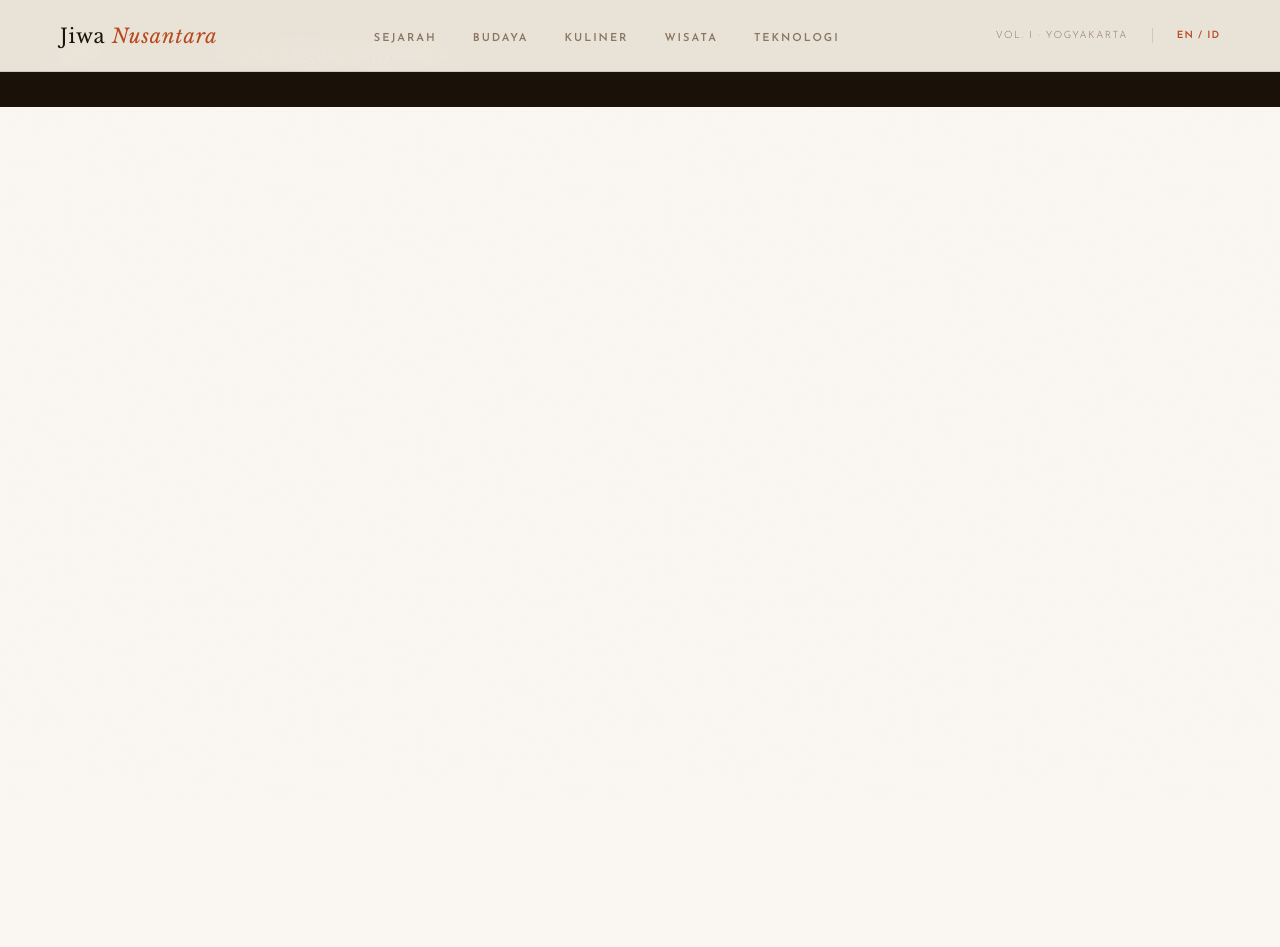
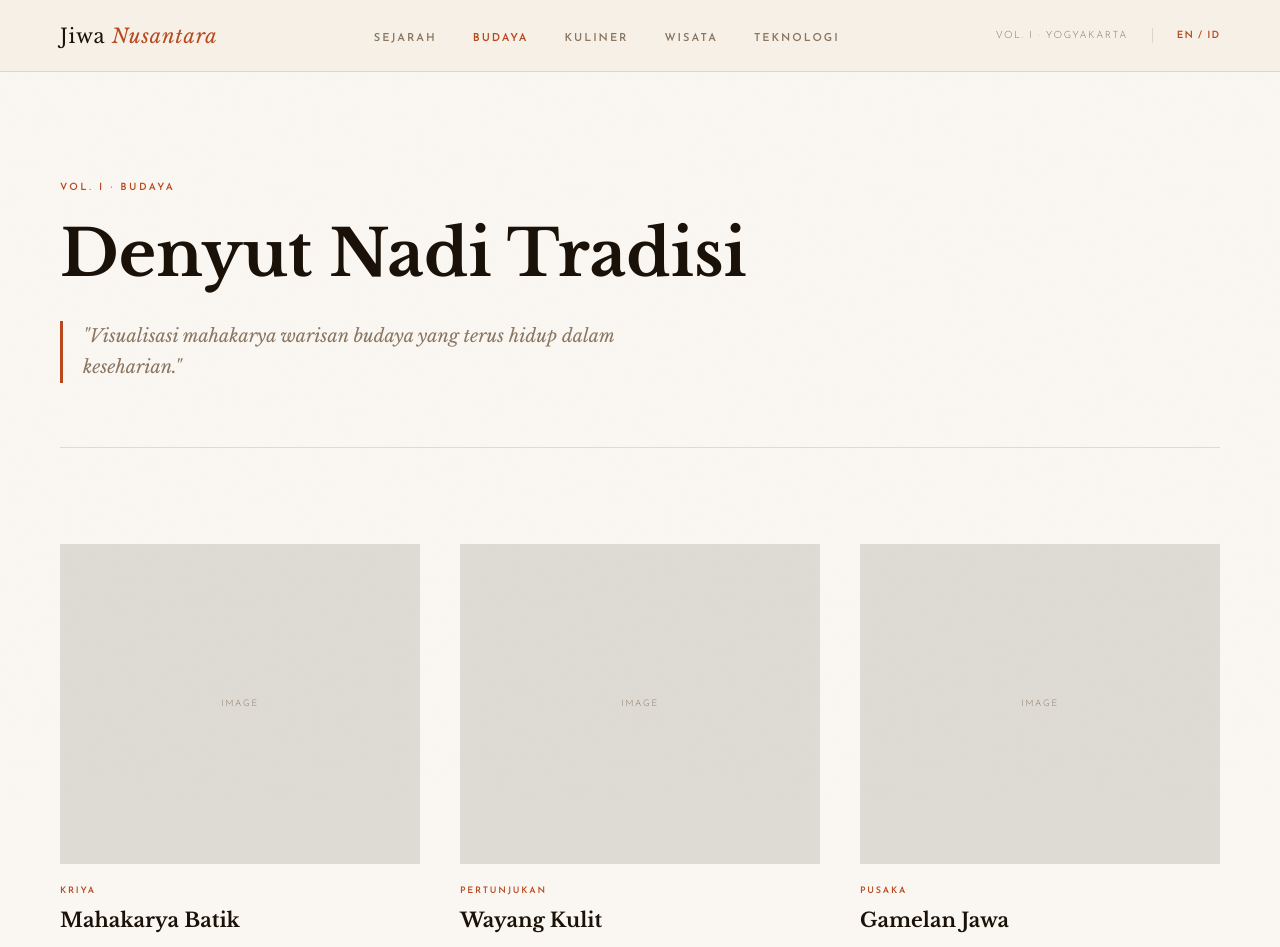
Before and after one commit to impactora/yogyakarta.id, a Nuxt app: page /budaya in a window 1280 px wide. Shown: the top 947 px of the page. Before the commit the page ends 800 px from the top, so only its background shows below. Built offline with nearby package versions, Linux system fonts and the light colour scheme.

Commit message:
feat: pages

```diff
--- a/app/components/AppNavbar.vue
+++ b/app/components/AppNavbar.vue
@@ -1,5 +1,11 @@
 <script setup lang="ts">
-const navLinks = ["Sejarah", "Budaya", "Kuliner", "Wisata", "Teknologi"];
+const navLinks = [
+  { name: "Sejarah", path: "/sejarah" },
+  { name: "Budaya", path: "/budaya" },
+  { name: "Kuliner", path: "/kuliner" },
+  { name: "Wisata", path: "/wisata" },
+  { name: "Teknologi", path: "/teknologi" },
+];
 </script>
 
 <template>
@@ -11,15 +17,19 @@ const navLinks = ["Sejarah", "Budaya", "Kuliner", "Wisata", "Teknologi"];
       class="font-libre text-[18px] lg:text-[20px] font-normal text-ink tracking-[0.04em]"
       >Jiwa <em class="italic text-terra">Nusantara</em></NuxtLink
     >
+
     <ul class="hidden lg:flex gap-9">
-      <li v-for="link in navLinks" :key="link">
+      <li v-for="link in navLinks" :key="link.name">
         <NuxtLink
-          to="#"
+          :to="link.path"
+          active-class="text-terra"
           class="font-josefin text-[11px] font-semibold tracking-[0.18em] uppercase text-muted transition-colors duration-200 hover:text-terra"
-          >{{ link }}</NuxtLink
         >
+          {{ link.name }}
+        </NuxtLink>
       </li>
     </ul>
+
     <div class="flex items-center gap-3 lg:gap-6">
       <span
         class="font-josefin text-[9px] lg:text-[10px] font-light tracking-[0.15em] uppercase text-muted border-r border-line pr-3 lg:pr-6"
--- /dev/null
+++ b/app/components/CategoryHeader.vue
@@ -0,0 +1,27 @@
+<script setup lang="ts">
+defineProps<{
+  category: string;
+  title: string;
+  description: string;
+}>();
+</script>
+
+<template>
+  <header class="mb-16 lg:mb-24 pb-12 lg:pb-16 border-b border-line">
+    <div
+      class="font-josefin text-[10px] font-semibold tracking-[0.25em] uppercase text-terra mb-6"
+    >
+      Vol. I · {{ category }}
+    </div>
+    <h1
+      class="font-libre text-[clamp(36px,5vw,64px)] font-bold leading-[1.1] text-ink max-w-[800px] mb-8 capitalize"
+    >
+      {{ title }}
+    </h1>
+    <p
+      class="font-libre text-[16px] lg:text-[18px] text-muted italic leading-[1.7] max-w-[600px] border-l-[3px] border-terra pl-5"
+    >
+      "{{ description }}"
+    </p>
+  </header>
+</template>
--- /dev/null
+++ b/app/pages/budaya.vue
@@ -0,0 +1,59 @@
+<script setup lang="ts">
+const items = [
+  {
+    meta: "Kriya",
+    title: "Mahakarya Batik",
+    desc: "Filosofi kepemimpinan dalam motif Parang.",
+  },
+  {
+    meta: "Pertunjukan",
+    title: "Wayang Kulit",
+    desc: "Refleksi spiritualitas dan moral masyarakat Jawa.",
+  },
+  {
+    meta: "Pusaka",
+    title: "Gamelan Jawa",
+    desc: "Harmoni ansambel musik tradisional.",
+  },
+];
+</script>
+
+<template>
+  <main
+    class="min-h-screen pt-[120px] lg:pt-[180px] px-5 md:px-6 lg:px-[60px] pb-20 relative z-10"
+  >
+    <CategoryHeader
+      category="Budaya"
+      title="Denyut Nadi Tradisi"
+      description="Visualisasi mahakarya warisan budaya yang terus hidup dalam keseharian."
+    />
+
+    <div class="grid grid-cols-1 md:grid-cols-2 lg:grid-cols-3 gap-10">
+      <article
+        v-for="(item, index) in items"
+        :key="index"
+        class="group flex flex-col"
+      >
+        <div
+          class="h-[320px] bg-line mb-5 relative flex items-center justify-center"
+        >
+          <span
+            class="font-josefin text-[9px] font-light tracking-[0.2em] text-muted uppercase"
+            >Image</span
+          >
+        </div>
+        <div
+          class="font-josefin text-[9px] font-semibold tracking-[0.2em] uppercase text-terra mb-2"
+        >
+          {{ item.meta }}
+        </div>
+        <h2 class="font-libre text-[20px] font-bold text-ink mb-2">
+          {{ item.title }}
+        </h2>
+        <p class="text-[14px] font-light text-brown leading-[1.7]">
+          {{ item.desc }}
+        </p>
+      </article>
+    </div>
+  </main>
+</template>
--- /dev/null
+++ b/app/pages/kuliner.vue
@@ -0,0 +1,58 @@
+<script setup lang="ts">
+const items = [
+  {
+    meta: "Ikon",
+    title: "Gudeg Jogja",
+    desc: "Nangka muda dengan karamelisasi lambat.",
+  },
+  {
+    meta: "Oleh-oleh",
+    title: "Bakpia Pathok",
+    desc: "Akulturasi Tionghoa dan Jawa dalam kudapan manis.",
+  },
+  {
+    meta: "Malam",
+    title: "Oseng Mercon",
+    desc: "Ledakan rasa pedas antitesis citarasa manis Jogja.",
+  },
+];
+</script>
+
+<template>
+  <main
+    class="min-h-screen pt-[120px] lg:pt-[180px] px-5 md:px-6 lg:px-[60px] pb-20 relative z-10"
+  >
+    <CategoryHeader
+      category="Kuliner"
+      title="Simfoni Rasa"
+      description="Eksplorasi gastronomi lokal. Cerita kesabaran di balik setiap hidangan legendaris."
+    />
+
+    <div class="mb-10 pb-6 border-b border-line flex gap-4">
+      <span
+        class="font-josefin text-[10px] text-muted uppercase tracking-[0.1em]"
+        >Filter Component Area</span
+      >
+    </div>
+
+    <div class="grid grid-cols-1 md:grid-cols-3 gap-8">
+      <article
+        v-for="(item, index) in items"
+        :key="index"
+        class="p-6 border border-line hover:bg-white/50 transition-colors"
+      >
+        <div
+          class="font-josefin text-[9px] font-semibold tracking-[0.2em] uppercase text-terra mb-3"
+        >
+          {{ item.meta }}
+        </div>
+        <h2 class="font-libre text-[20px] font-bold text-ink mb-3">
+          {{ item.title }}
+        </h2>
+        <p class="text-[14px] font-light text-brown leading-[1.7]">
+          {{ item.desc }}
+        </p>
+      </article>
+    </div>
+  </main>
+</template>
--- /dev/null
+++ b/app/pages/sejarah.vue
@@ -0,0 +1,50 @@
+<script setup lang="ts">
+const items = [
+  {
+    year: "1755 M",
+    title: "Perjanjian Giyanti",
+    desc: "Lahirnya Kasultanan Ngayogyakarta Hadiningrat.",
+  },
+  {
+    year: "1946 M",
+    title: "Ibukota Republik",
+    desc: "Pusat pemerintahan darurat Republik Indonesia.",
+  },
+  {
+    year: "2012 M",
+    title: "UU Keistimewaan",
+    desc: "Pengakuan resmi atas status istimewa tata pemerintahan.",
+  },
+];
+</script>
+
+<template>
+  <main
+    class="min-h-screen pt-[120px] lg:pt-[180px] px-5 md:px-6 lg:px-[60px] pb-20 relative z-10"
+  >
+    <CategoryHeader
+      category="Sejarah"
+      title="Merekam Jejak Waktu"
+      description="Menelusuri linimasa sejarah, dari pendirian Kraton Yogyakarta hingga masa revolusi."
+    />
+
+    <div class="relative border-l border-line ml-3 pl-8 flex flex-col gap-10">
+      <article v-for="(item, index) in items" :key="index" class="relative">
+        <div
+          class="absolute -left-[37px] top-1 w-[11px] h-[11px] bg-terra rounded-full border-2 border-warm-white"
+        ></div>
+        <div class="font-josefin text-[14px] font-light text-terra mb-2">
+          {{ item.year }}
+        </div>
+        <h2 class="font-libre text-[22px] font-bold text-ink mb-2">
+          {{ item.title }}
+        </h2>
+        <p
+          class="text-[15px] font-light text-brown leading-[1.8] max-w-[600px]"
+        >
+          {{ item.desc }}
+        </p>
+      </article>
+    </div>
+  </main>
+</template>
--- /dev/null
+++ b/app/pages/teknologi.vue
@@ -0,0 +1,53 @@
+<script setup lang="ts">
+const items = [
+  {
+    meta: "Pendidikan",
+    title: "Universitas Gadjah Mada",
+    desc: "Pusat riset dan pencetak talenta teknologi.",
+  },
+  {
+    meta: "Ekosistem",
+    title: "Silicon Wali",
+    desc: "Hub inkubator startup digital di Jogja.",
+  },
+  {
+    meta: "Visi",
+    title: "Nusantara Digital City",
+    desc: "Integrasi smart city dengan cagar budaya.",
+  },
+];
+</script>
+
+<template>
+  <main
+    class="min-h-screen pt-[120px] lg:pt-[180px] px-5 md:px-6 lg:px-[60px] pb-20 relative z-10"
+  >
+    <CategoryHeader
+      category="Teknologi"
+      title="Lompatan Digital"
+      description="Infrastruktur pendidikan tinggi, ekosistem startup, dan potensi masa depan."
+    />
+
+    <div
+      class="grid grid-cols-1 md:grid-cols-2 lg:grid-cols-3 gap-x-10 gap-y-12"
+    >
+      <article
+        v-for="(item, index) in items"
+        :key="index"
+        class="flex flex-col"
+      >
+        <div
+          class="font-josefin text-[9px] font-semibold tracking-[0.2em] uppercase text-terra mb-3"
+        >
+          {{ item.meta }}
+        </div>
+        <h2 class="font-libre text-[20px] font-bold text-ink mb-3">
+          {{ item.title }}
+        </h2>
+        <p class="text-[14px] font-light text-brown leading-[1.7]">
+          {{ item.desc }}
+        </p>
+      </article>
+    </div>
+  </main>
+</template>
--- /dev/null
+++ b/app/pages/wisata.vue
@@ -0,0 +1,62 @@
+<script setup lang="ts">
+const items = [
+  {
+    area: "Sleman",
+    title: "Candi Prambanan",
+    desc: "Gugusan candi Hindu abad ke-9.",
+  },
+  {
+    area: "Kota",
+    title: "Jalan Malioboro",
+    desc: "Poros pejalan kaki yang tak pernah tidur.",
+  },
+  {
+    area: "Bantul",
+    title: "Parangtritis",
+    desc: "Hamparan pasir hitam dan tebing selatan.",
+  },
+];
+</script>
+
+<template>
+  <main
+    class="min-h-screen pt-[120px] lg:pt-[180px] px-5 md:px-6 lg:px-[60px] pb-20 relative z-10"
+  >
+    <CategoryHeader
+      category="Wisata"
+      title="Sudut Keajaiban Mataram"
+      description="Navigasi destinasi ikonik Yogyakarta. Dari candi purba hingga garis pantai."
+    />
+
+    <div class="grid grid-cols-1 lg:grid-cols-[1fr_400px] gap-10">
+      <div class="flex flex-col gap-8">
+        <article
+          v-for="(item, index) in items"
+          :key="index"
+          class="pb-8 border-b border-line last:border-0"
+        >
+          <div
+            class="font-josefin text-[10px] font-semibold tracking-[0.2em] uppercase text-terra mb-2"
+          >
+            {{ item.area }}
+          </div>
+          <h2 class="font-libre text-[22px] font-bold text-ink mb-2">
+            {{ item.title }}
+          </h2>
+          <p class="text-[15px] font-light text-brown leading-[1.8]">
+            {{ item.desc }}
+          </p>
+        </article>
+      </div>
+
+      <div
+        class="h-[400px] lg:h-[600px] bg-line relative flex items-center justify-center sticky top-[100px]"
+      >
+        <span
+          class="font-josefin text-[10px] tracking-[0.2em] text-muted uppercase"
+          >Map Container</span
+        >
+      </div>
+    </div>
+  </main>
+</template>
```
